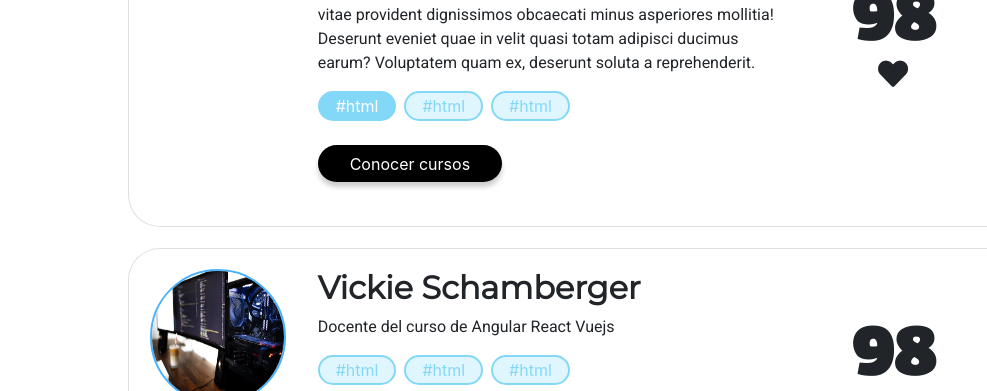
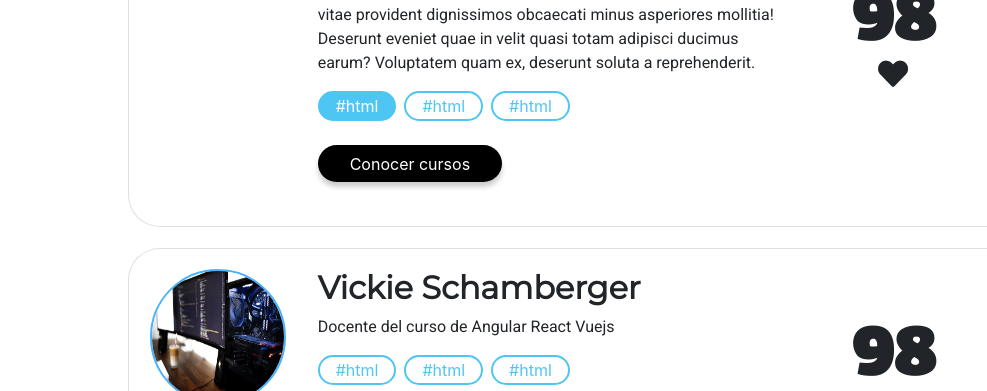
Before and after one commit to AcademiaTemple/website, a Gatsby site: page /teachers in a window 1280 px wide. In both pictures the pointer is over the button 357 px from the left and 1248 px from the top of the page. Shown: the part 1142-1533 px from the top of the page, 0-987 px from the left. Built offline with nearby package versions, Linux system fonts and the light colour scheme; Gatsby itself is replaced by a stand-in of ours.

Commit message:
Agrgando el color primario segun el diseño

```diff
--- a/src/components/card_teacher/card_teacher.css
+++ b/src/components/card_teacher/card_teacher.css
@@ -53,21 +53,21 @@ p {
 }
 
 .Etiquetas {
-  color: #84d8f7;
+  color: #4dc6f3;
   text-align: center;
   white-space: middle;
   vertical-align: middle;
   user-select: none;
-  border: 2px solid #84d8f7;
+  border: 2px solid#4dc6f3;
   border-radius: 1rem;
   padding-right: 1rem;
   padding-left: 1rem;
-  background-color: #dff6ff;
+  background-color: white;
 }
 
 .Etiquetas:hover {
-  background-color: #84d8f7;
-  border: 2px solid #84d8f7;
+  background-color: #4dc6f3;
+  border: 2px solid #4dc6f3;
   color: white;
 }
 
@@ -90,6 +90,6 @@ p {
 }
 
 .Conocer:hover {
-  background-color: gray;
+  background-color: #4dc6f3;
   color: white;
 }
```
